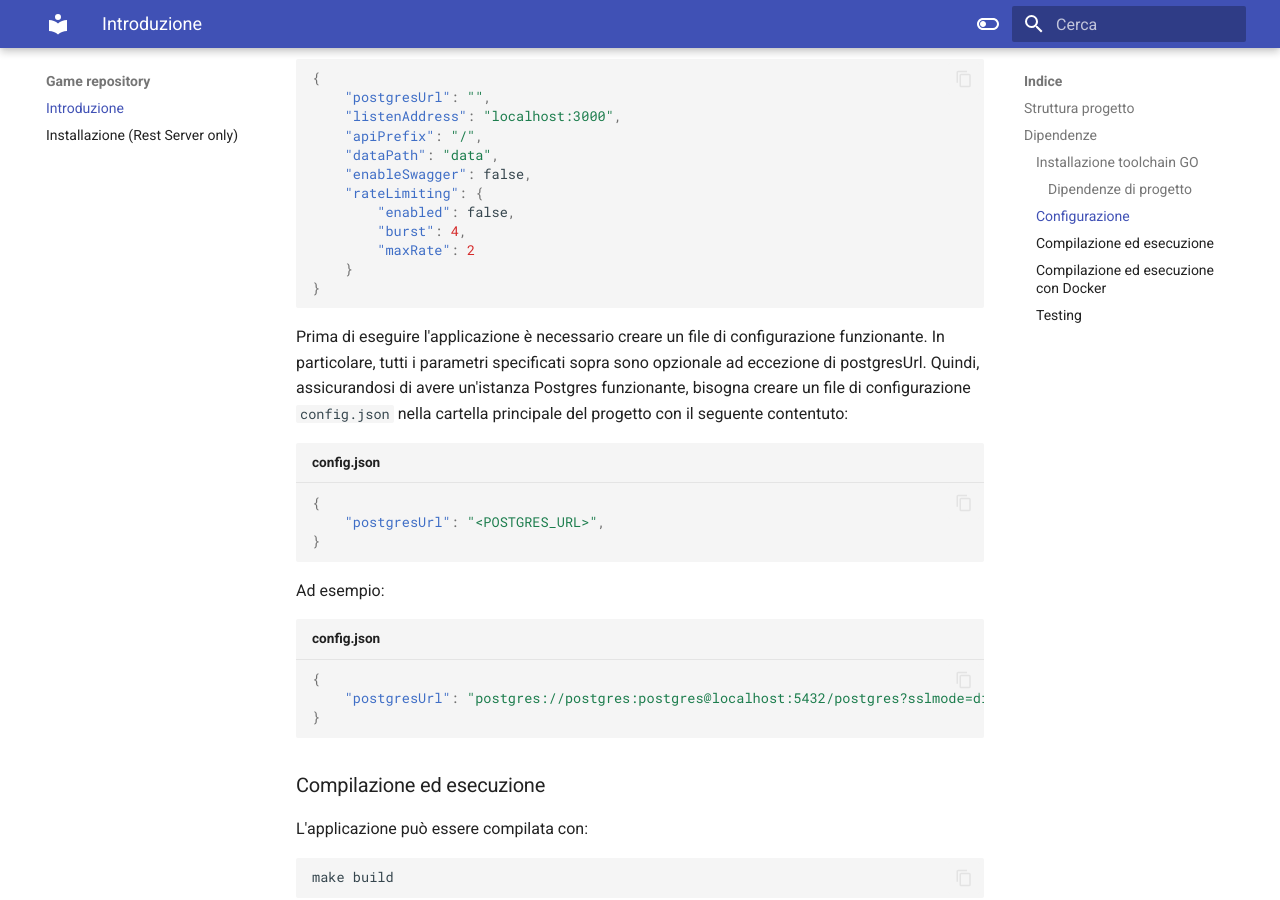
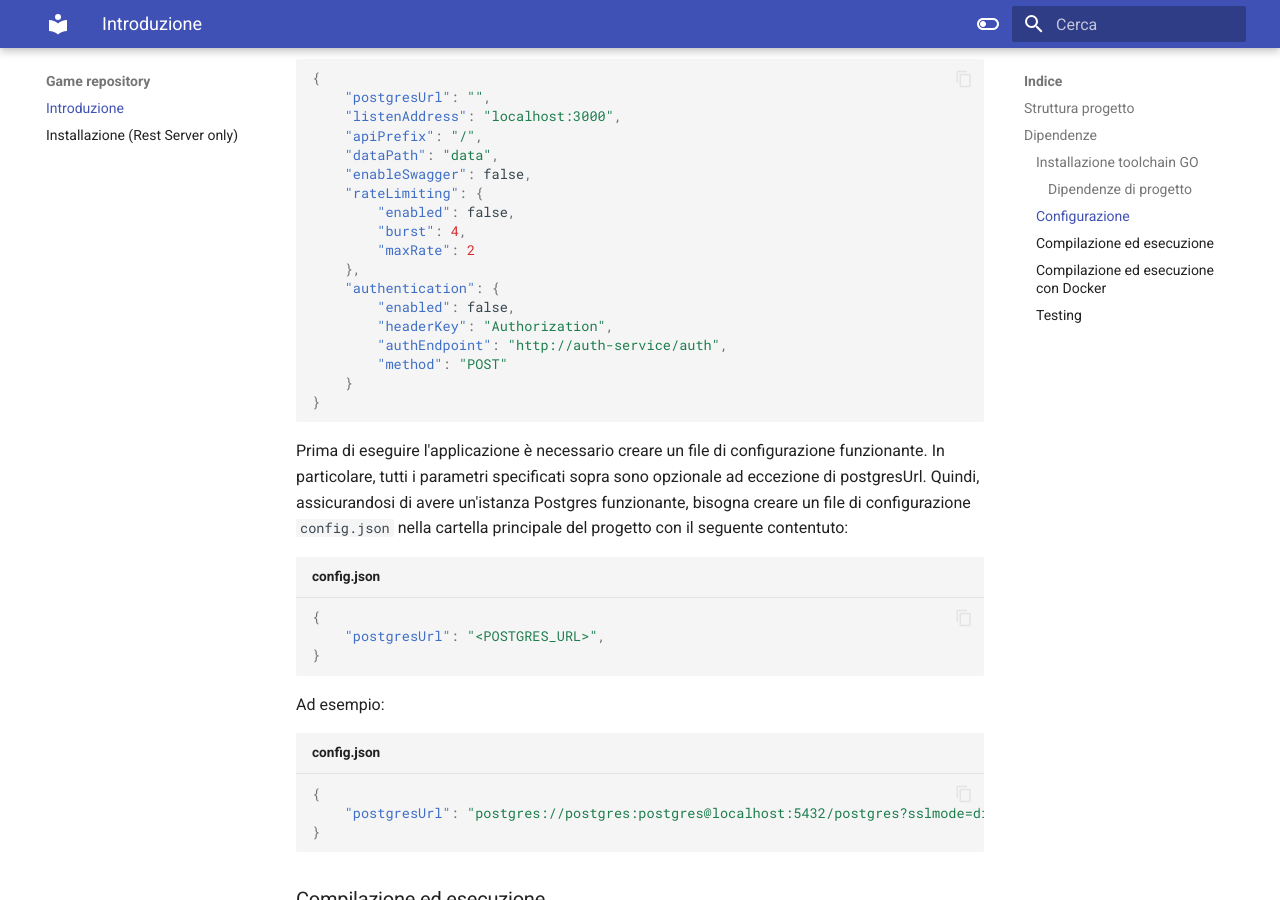
Before and after one commit to Testing-Game-SAD-2023/T4-G18, an MkDocs documentation site: the page built from docs/docs/index.md, in a window 1280 px wide and 900 px high, scrolled down 2162 px. Built offline with MkDocs 1.6.1 and Material for MkDocs 9.7.7, drawn with Linux system fonts in a browser that asks for light colours.

Commit message:
Updated configuration

```diff
--- a/docs/docs/index.md
+++ b/docs/docs/index.md
@@ -62,6 +62,12 @@ L'applicazione deve essere configurata con un file in formato `json` il cui path
         "enabled": false,
         "burst": 4,
         "maxRate": 2
+    },
+    "authentication": {
+        "enabled": false,
+        "headerKey": "Authorization",
+        "authEndpoint": "http://auth-service/auth",
+        "method": "POST"
     }
 }
 
```
